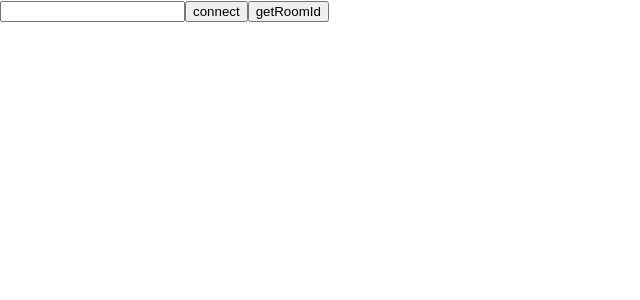
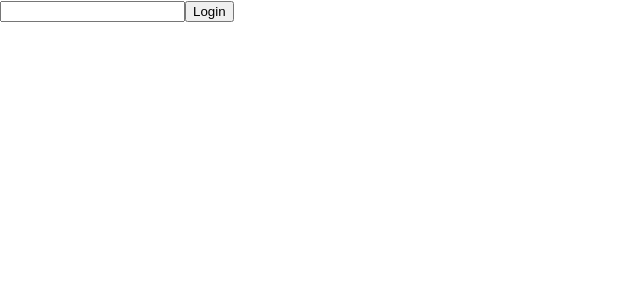
Before and after one commit to kym8821/stomp-front, a React (Create React App) app: page / in a window 1280 px wide. Shown: the top 300 px of the page, without its empty margins (0-640 px from the left). Built offline with nearby package versions, Linux system fonts and the light colour scheme.

Commit message:
[feat] SimpleLogin UserBOx component

```diff
--- a/src/component/ChatPage.tsx
+++ b/src/component/ChatPage.tsx
@@ -1,56 +1,22 @@
-import { CompatClient, Stomp } from '@stomp/stompjs';
-import React, { useRef, useState } from 'react';
-import SockJS from 'sockjs-client';
-import { SocketClient, connect, generateSocketClient } from '../util/socket';
+import { useState } from 'react';
+import SimpleLogin from './SimpleLogin';
+import { User } from '../util/Users';
+import UserBox from './UserBox';
 
 const ChatPage = () => {
-  const [socketClient, setSocketClient] = useState<SocketClient>();
-  const [userId, setUserId] = useState<number>(-1);
-  const inputRef = useRef(null);
-
-  const inputHandler = async (e: React.ChangeEvent<HTMLInputElement>) => {
-    const target = e.currentTarget.value;
-    if (isNaN(parseInt(target))) return;
-    await setUserId(parseInt(target));
-  };
-
-  const connectHandler = async () => {
-    console.log(userId);
-    if (isNaN(userId) || userId < 0) {
-      alert('userId is not number');
-      return;
-    }
-    const client = connect(generateSocketClient(userId));
-    await setSocketClient(client);
-  };
-
-  const sendToUser = async () => {
-    const chatRoom = await fetch('http://localhost:8080/chat/room?userIdList=1&userIdList=2')
-      .then(async (res) => await res.json())
-      .catch((err) => console.log(err));
-    const chatRoomId = chatRoom.data.id;
-    console.log(chatRoom.data.id);
-    await socketClient?.client.subscribe('/queue/chat/' + chatRoomId, (message) => {
-      const binaryBodyArray = Object.values(message.binaryBody);
-      // 배열의 각 원소를 ASCII 코드로 간주하고 이를 문자열로 디코딩
-      const decodedMessage = String.fromCharCode(...binaryBodyArray);
-      console.log(decodedMessage);
-    });
-    await socketClient?.client.send(
-      '/app/chat',
-      {},
-      JSON.stringify({
-        roomId: chatRoomId,
-        content: 'Hello World',
-      })
-    );
-  };
+  const [user, setUser] = useState<User | undefined>(undefined);
+  const [userList, setUserList] = useState<any[] | undefined>(undefined);
 
   return (
     <div>
-      <input type="text" onChange={inputHandler} ref={inputRef} />
-      <button onClick={connectHandler}>connect</button>
-      <button onClick={sendToUser}>getRoomId</button>
+      {!user && <SimpleLogin setUser={setUser} setUserList={setUserList} />}
+      {user && userList && (
+        <div>
+          <div>
+            <UserBox user={user} />
+          </div>
+        </div>
+      )}
     </div>
   );
 };
--- /dev/null
+++ b/src/component/SimpleLogin.tsx
@@ -0,0 +1,37 @@
+import { ChangeEvent, InputHTMLAttributes, useState } from 'react';
+import { User } from '../util/Users';
+
+type loginProps = {
+  setUser: Function;
+  setUserList: Function;
+};
+
+const SimpleLogin = (props: loginProps) => {
+  const [username, setUsername] = useState<String | undefined>(undefined);
+
+  const handleUsernameInput = (e: React.ChangeEvent<HTMLInputElement>) => {
+    setUsername(e.target.value as String);
+  };
+
+  const loginhandler = async () => {
+    const users: User[] = await fetch('http://localhost:8080/users')
+      .then(async (res) => (await res.json()).data)
+      .catch((err) => console.log(err));
+    console.log(users);
+    props.setUserList(() => users);
+    users.map((user) => {
+      if (username == user.username) {
+        props.setUser(() => user);
+      }
+    });
+  };
+
+  return (
+    <div>
+      <input type="text" onChange={handleUsernameInput} />
+      <button onClick={loginhandler}>Login</button>
+    </div>
+  );
+};
+
+export default SimpleLogin;
--- /dev/null
+++ b/src/component/UserBox.tsx
@@ -0,0 +1,16 @@
+import { User } from '../util/Users';
+import '../css/UserBoxCss.css';
+
+type UserBoxType = {
+  user: User;
+};
+
+const UserBox = (props: UserBoxType) => {
+  return (
+    <div className="userbox">
+      <div>{props.user.username}</div>
+    </div>
+  );
+};
+
+export default UserBox;
--- /dev/null
+++ b/src/css/UserBoxCss.css
@@ -0,0 +1,11 @@
+.userbox {
+  display: flex;
+  width: 10rem;
+  height: 5rem;
+  border-radius: 0.5rem;
+  justify-content: center;
+  align-items: center;
+  color: #fff;
+  font-weight: bold;
+  background-color: #00f;
+}
--- /dev/null
+++ b/src/util/Users.ts
@@ -0,0 +1,6 @@
+export type User = {
+  id: number;
+  username: string;
+  email: string;
+  role: string;
+};
--- a/src/util/socket.ts
+++ b/src/util/socket.ts
@@ -7,24 +7,14 @@ export interface SocketClient {
 }
 
 export const generateSocketClient = (userId: Number) => {
-  return {
+  const socketClient = {
     userId: userId,
     client: Stomp.over(() => {
       const sock = new SockJS('http://localhost:8080/ws');
       return sock;
     }),
   } as SocketClient;
-};
 
-function socketErrorHandler() {
-  console.log('connection failed...');
-}
-
-function socketColsureHandler() {
-  console.log('connection closed');
-}
-
-export const connect = (socketClient: SocketClient) => {
   socketClient.client.connect(
     { user: socketClient.userId },
     () => {
@@ -41,3 +31,11 @@ export const connect = (socketClient: SocketClient) => {
   );
   return socketClient;
 };
+
+function socketErrorHandler() {
+  console.log('connection failed...');
+}
+
+function socketColsureHandler() {
+  console.log('connection closed');
+}
```
